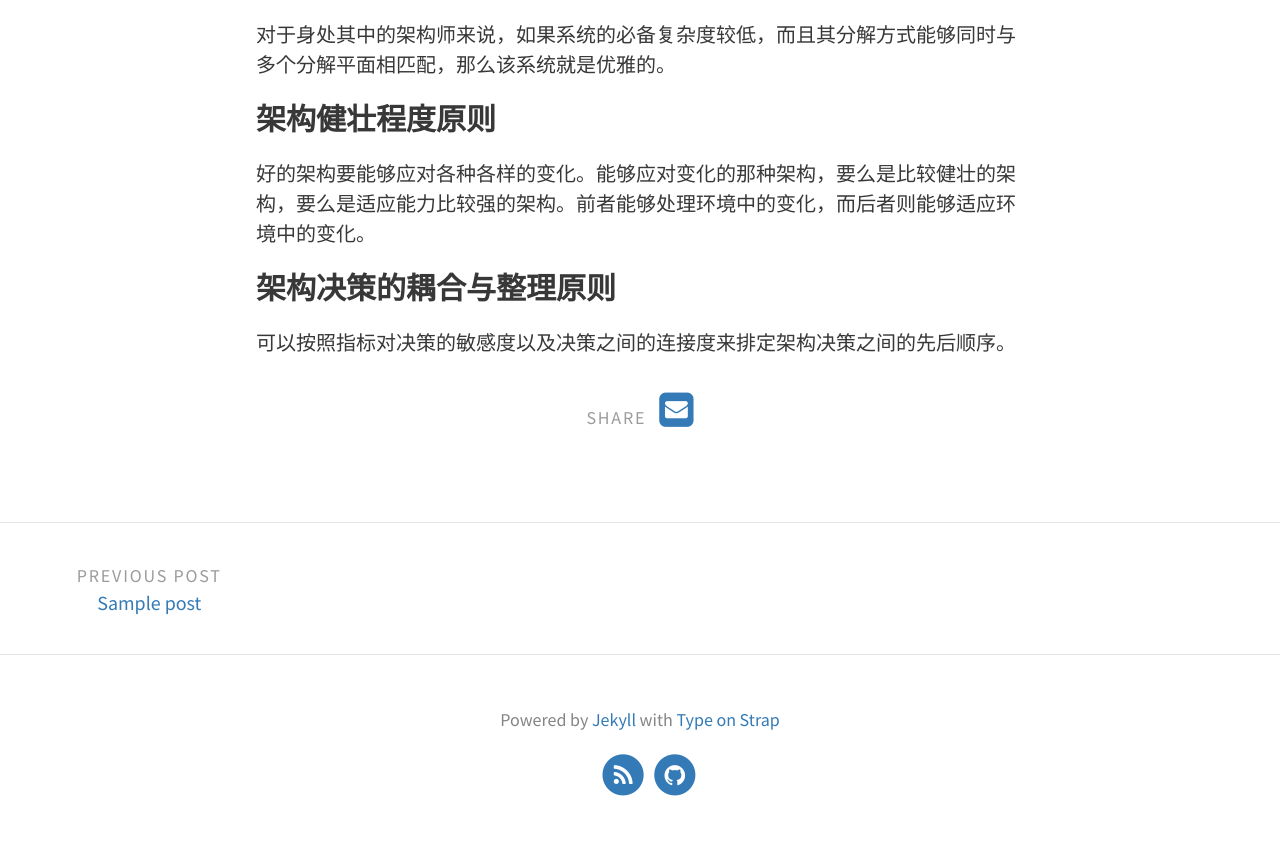
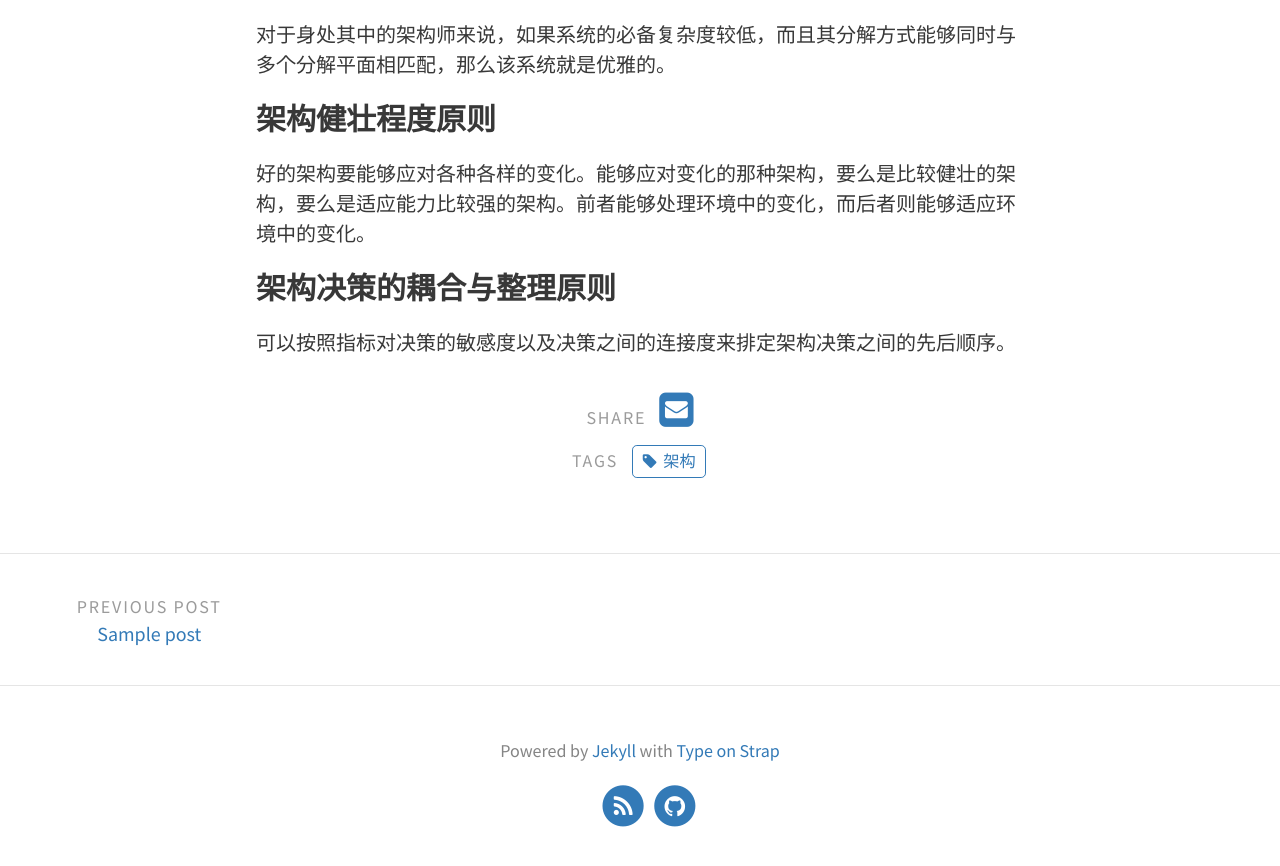
Before and after one commit to wizardAL/wizardal.github.io, a Jekyll site: the page built from _posts/2018-08-26-系统架构原则.md, in a window 1280 px wide and 900 px high, scrolled down 3360 px. Shown: the top 866 px of the window. Built offline with Jekyll 4.4.1, drawn with Linux system fonts in a browser that asks for light colours; our own code applies the rules of GitHub Pages for plain Markdown files.

```diff
--- a/_posts/2018-08-26-系统架构原则.md
+++ b/_posts/2018-08-26-系统架构原则.md
@@ -1,3 +1,10 @@
+---
+layout: post
+title: 系统架构原则
+tags: [架构]
+excerpt_separator: <!--more-->
+---
+
 ### 涌现原则
 
 当各实体拼合成一个系统时，实体之间的交互会把功能、行为、性能和其他内在属性涌现出来。
```
Also changed, not shown: 5 other files.
